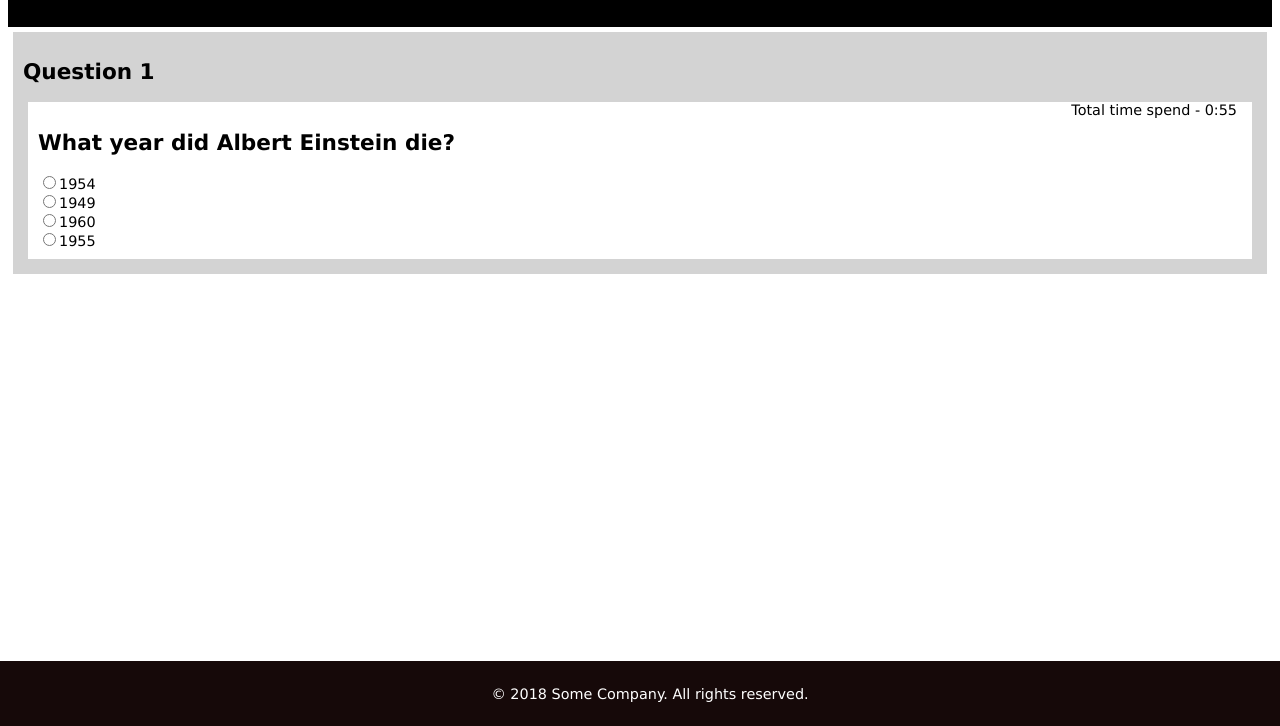
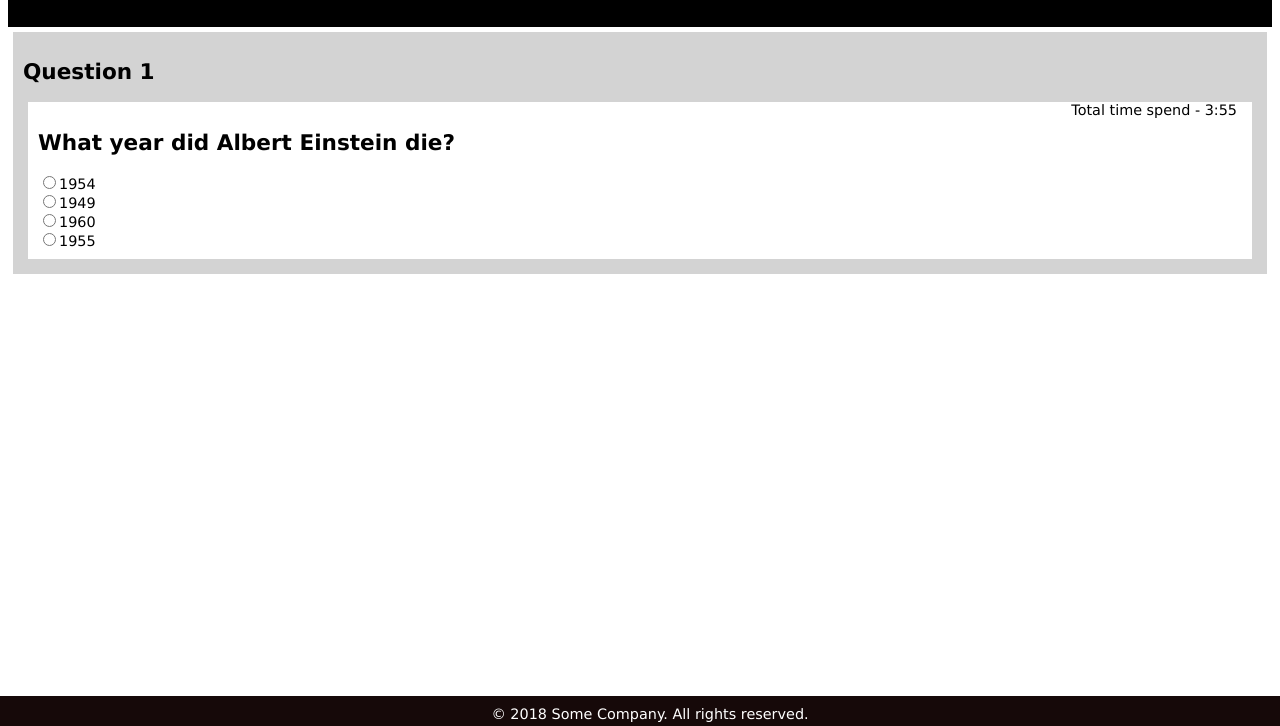
Before and after one commit to aundykmahesh/QuizJQuery, a website: page Index.html in a window 1280 px wide. Shown: the part 74-800 px from the top of the page. Drawn offline with nearby package versions, Linux system fonts and the light colour scheme.

Commit message:
minor alignments

```diff
--- a/Index.html
+++ b/Index.html
@@ -50,7 +50,7 @@
     </section>
 
     <footer class="footer">
-        <p>&copy; 2018 Some Company. All rights reserved.</p>
+        &copy; 2018 Some Company. All rights reserved.
     </footer>
 
 </body>
--- a/main.css
+++ b/main.css
@@ -38,6 +38,7 @@ nav ul li {
   background-color: rgb(22, 9, 9);
   color: white;
   text-align: center;
+  height: 10px;
 }
 
 .wronganswer {
--- a/quiz.js
+++ b/quiz.js
@@ -1,6 +1,6 @@
 var items = [];
 var questionNumber;
-var minutes = 0;
+var minutes = 3;
 var seconds = 60;
 
 $(function() {
```
